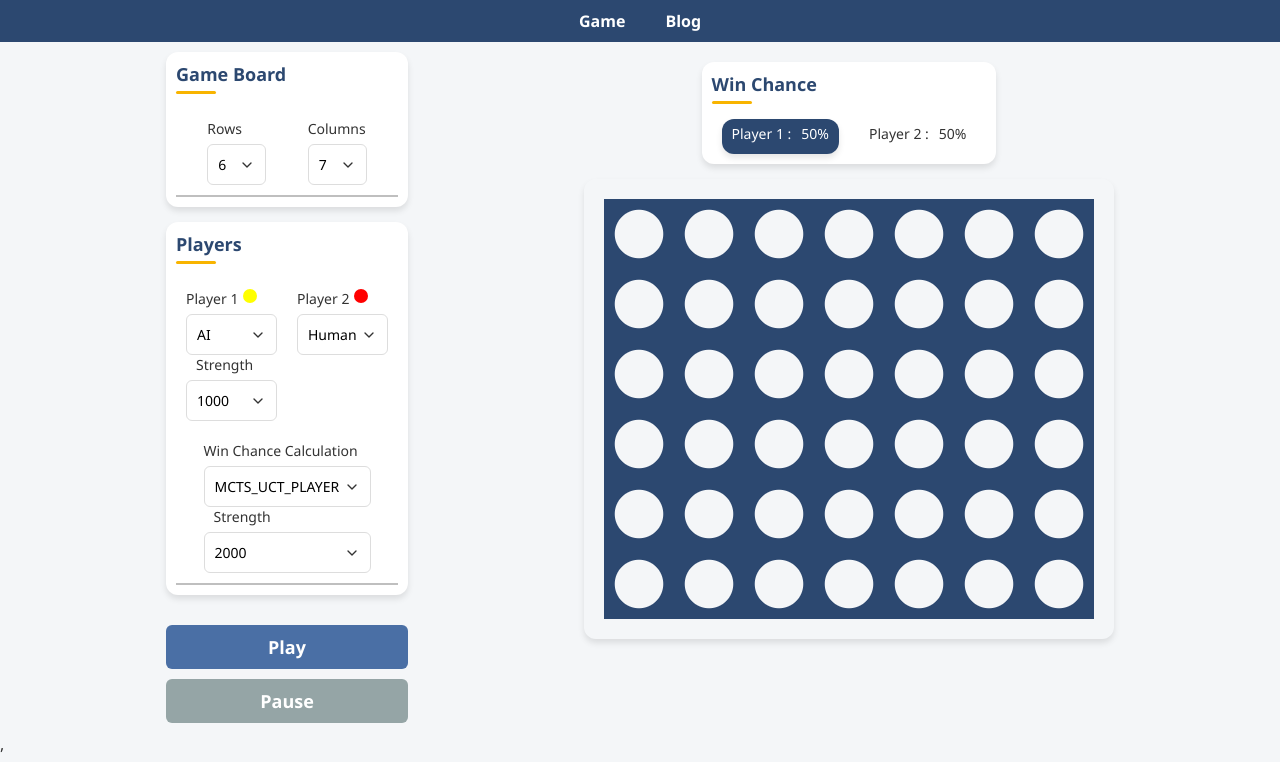
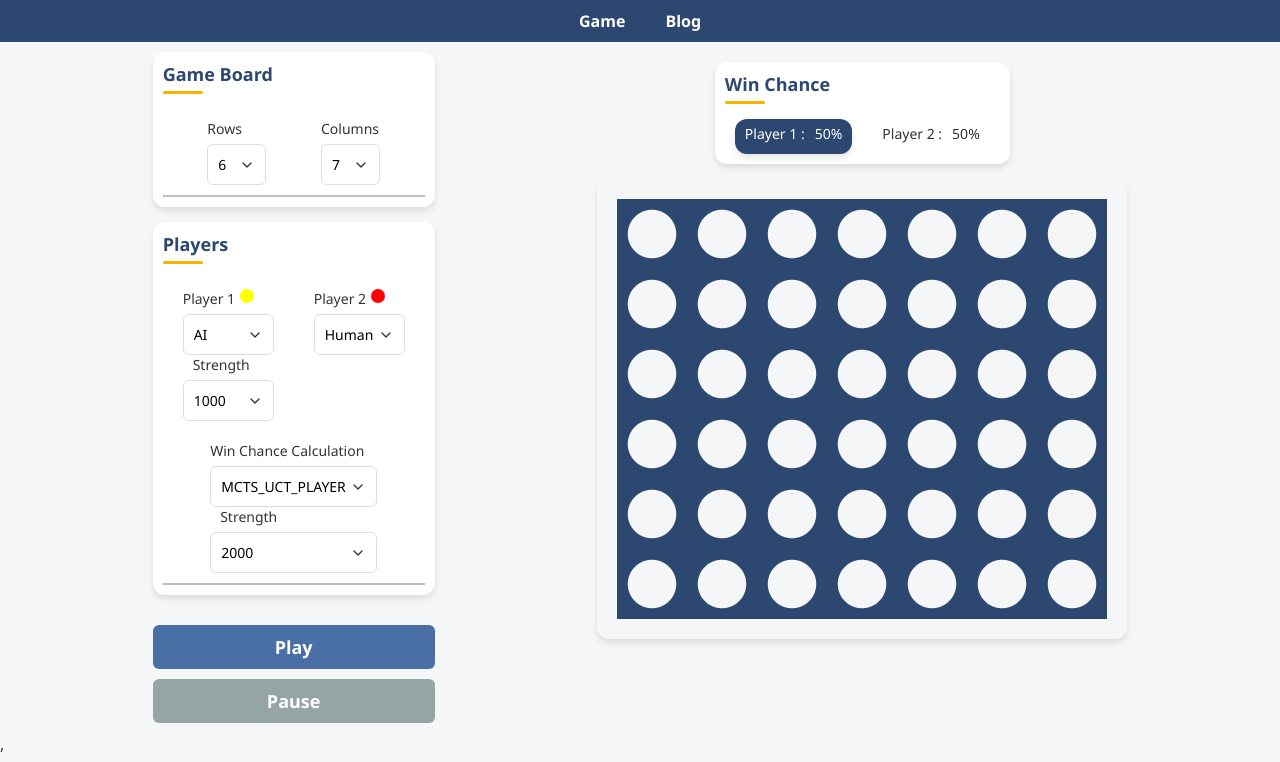
Before and after one commit to Sharanya-Ranka/connect-4-ai-app, a React (Create React App) app: page / in a window 1280 px wide. Shown: the top 762 px of the page. Built offline with nearby package versions, Linux system fonts and the light colour scheme.

Commit message:
Made the config form a little wider

```diff
--- a/src/styles/GameConfigFormStyles/GameConfigForm.css
+++ b/src/styles/GameConfigFormStyles/GameConfigForm.css
@@ -43,6 +43,7 @@
   display: flex;
   flex-direction: row;
   justify-content: space-evenly;
+  /* padding: 20px; */
   /* text-align: left;
   border: 2px solid black;
   margin: 10px;
@@ -116,11 +117,11 @@ select {
 }
 
 .game-config-player1 {
-  padding: 10px;
+  padding: 10px 20px;
 }
 
 .game-config-player2 {
-  padding: 10px;
+  padding: 10px 20px;
 }
 
 .game-config-monitor {
```
